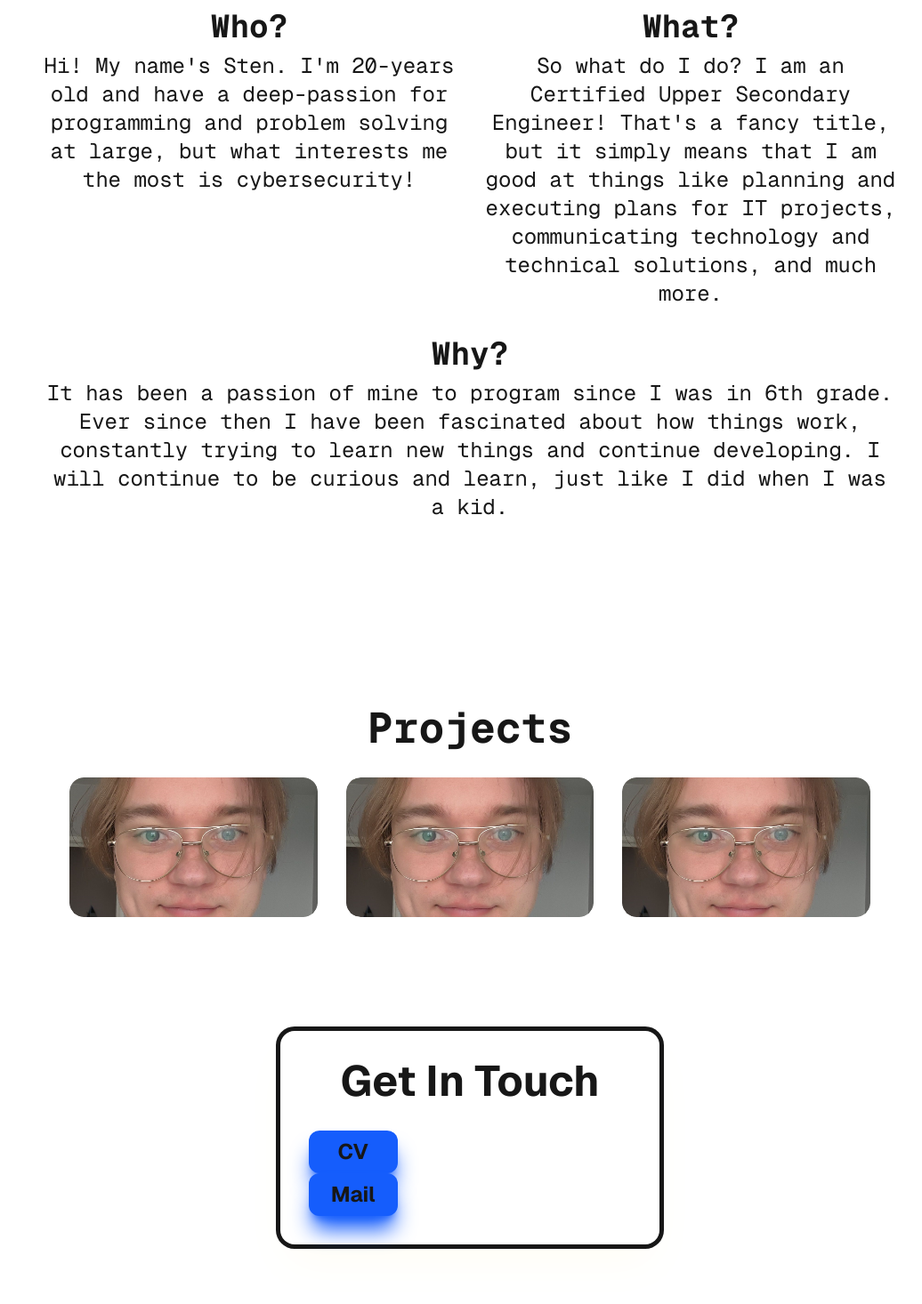
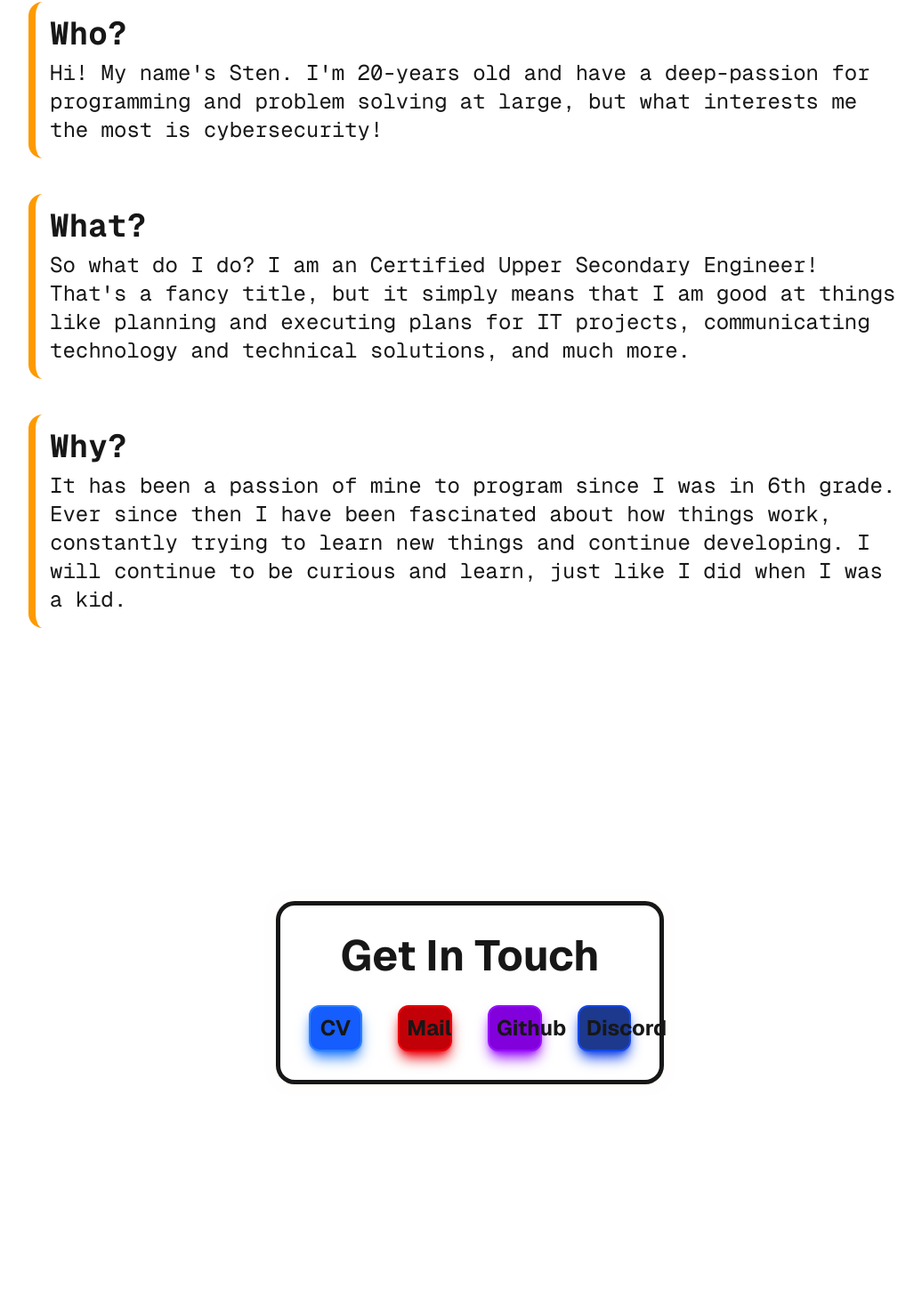
Before and after one commit to stenkaal/PersonalSite, a Next.js app in the folder personal-website/: page / in a window 1280 px wide. Shown: the part 1014-2480 px from the top of the page at 89% size, without its empty margins (112-1148 px from the left). After the commit the page ends 2308 px from the top, so only its background shows below. Built offline with nearby package versions, Linux system fonts and the light colour scheme.

Commit message:
commented gone projects ready for publishing

```diff
--- a/personal-website/src/app/layout.tsx
+++ b/personal-website/src/app/layout.tsx
@@ -1,14 +1,19 @@
 import type { Metadata } from "next";
 import { Geist, Geist_Mono } from "next/font/google";
-import { Inter, Oswald } from "next/font/google";
 import "./globals.css";
+import { gsap } from 'gsap';
+import { ScrollTrigger } from 'gsap/ScrollTrigger';
+import { ScrollSmoother } from 'gsap/ScrollSmoother';
+import { useEffect, useRef } from "react";
+
+if (typeof window !== "undefined") {
+  gsap.registerPlugin(ScrollTrigger, ScrollSmoother);
+}
 
 const geistSans = Geist({
   variable: "--font-geist-sans",
   subsets: ["latin"],
 });
-
-const oswald = Oswald({ variable: "--font-oswald", subsets: ["latin"] });
 
 const geistMono = Geist_Mono({
   variable: "--font-geist-mono",
@@ -31,7 +36,11 @@ export default function RootLayout({
       <body
         className={`${geistSans.variable} ${geistMono.variable} antialiased`}
       >
-        {children}
+        <div id="smooth-wrapper">
+          <div id="smooth-content">
+            {children}
+          </div>
+        </div>
       </body>
     </html>
   );
--- a/personal-website/src/app/page.tsx
+++ b/personal-website/src/app/page.tsx
@@ -1,14 +1,18 @@
-import Image from "next/image"; // Next.js Image-komponenten
+
+import Image from "next/image";
 
 export default function Home() {
+
   return (
     <div className="grid grid-rows-[1fr_auto_auto] items-center justify-items-center min-h-screen gap-16 font-[family-name:var(--font-geist-sans)]">
       <header className="relative w-full row-start-1 min-h-screen overflow-hidden flex items-center justify-center">
         {/*NAVBAR*/}
         <nav className="font-bold text-lg absolute top-0 w-full z-20 pt-10 flex gap-[24px] flex-wrap items-center justify-center px-4">
-          <a>Blog</a>
-          <a>Contact</a>
-          <a></a>
+          <a href="#aboutMe">About</a>
+          <a href="#">Skills</a>
+          <a href="#projects">Projects</a>
+          <a href="#contact">Contact</a>
+          <a href="#">Blog</a>
         </nav>
         {/*NAVBAR*/}
 
@@ -40,37 +44,37 @@ export default function Home() {
       </header>
 
       {/*ABOUT ME SECTION */}
-      <section className="row-start-2 w-full max-w-screen-lg mx-auto py-16 px-4">
-        <h2 className=" font-bold font-[family-name:var(--font-geist-mono)] text-2xl sm:text-3xl md:text-4xl lg:text-5xl text-center mb-8">
+      <section id="aboutMe" className="row-start-2 w-full max-w-screen-lg mx-auto py-16 px-4">
+        <h2 className=" font-bold font-[family-name:var(--font-geist-mono)] text-2xl sm:text-3xl md:text-4xl lg:text-5xl mb-8">
           About Me
         </h2>
-        <div className="grid grid-cols-1 md:grid-cols-2 w-full">
-          <div className=" min-w-[280px] p-4">
-            <h3 className="font-mono font-bold text-xl sm:text-2xl md:text-3xl lg:text-4xl text-center mb-2">
+        <div className="w-full">
+          <div className="border-l-8 min-w-[280px] p-4 my-10 shadow-amber-200 border-amber-500 rounded-2xl">
+            <h3 className="font-mono font-bold text-xl sm:text-2xl md:text-3xl lg:text-4xl mb-2">
               Who?
             </h3>
-            <p className="text-base col-start-1 md:col-start-1 md:col-end-2 font-mono text-md sm:text-lg md:text-xl lg:text-2xl text-center">
-              Hi! My name's Sten. I'm 20-years old and have a deep-passion for
+            <p className="text-base font-mono text-md sm:text-lg md:text-xl lg:text-2xl ">
+              Hi! My name&apos;s Sten. I&apos;m 20-years old and have a deep-passion for
               programming and problem solving at large, but what interests me
               the most is cybersecurity!
             </p>
           </div>
-          <div className="min-w-[280px] p-4">
-            <h3 className="font-mono font-bold text-xl sm:text-2xl md:text-3xl lg:text-4xl text-center mb-2">
+          <div className="border-l-8 min-w-[280px] p-4 my-10 box-shadow-lg shadow-amber-200 border-amber-500 rounded-2xl">
+            <h3 className="font-mono font-bold text-xl sm:text-2xl md:text-3xl lg:text-4xl mb-2">
               What?
             </h3>
-            <p className="text-base font-mono text-md sm:text-lg md:text-xl lg:text-2xl text-center">
+            <p className="text-base font-mono text-md sm:text-lg md:text-xl lg:text-2xl">
               So what do I do? I am an Certified Upper Secondary Engineer!
-              That's a fancy title, but it simply means that I am good at things
+              That&apos;s a fancy title, but it simply means that I am good at things
               like planning and executing plans for IT projects, communicating
               technology and technical solutions, and much more.
             </p>
           </div>
-          <div className="md:col-span-2 min-w-[280px] p-4">
-            <h3 className="font-mono font-bold text-xl sm:text-2xl md:text-3xl lg:text-4xl text-center mb-2">
+          <div className="border-l-8 min-w-[280px] my-10 p-4 shadow-[0_0_-15px] shadow-amber-200 border-amber-500 rounded-2xl">
+            <h3 className="font-mono font-bold text-xl sm:text-2xl md:text-3xl lg:text-4xl mb-2">
               Why?
             </h3>
-            <p className="text-base font-mono text-md sm:text-lg md:text-xl lg:text-2xl text-center">
+            <p className="text-base font-mono text-md sm:text-lg md:text-xl lg:text-2xl">
               It has been a passion of mine to program since I was in 6th grade.
               Ever since then I have been fascinated about how things work,
               constantly trying to learn new things and continue developing. I
@@ -82,8 +86,8 @@ export default function Home() {
       </section>
       {/*ABOUT ME SECTION END*/}
 
-      {/*PROJECTS SECTION*/}
-      <section className=" row-start-3 w-full max-w-screen-lg mx-auto py-16 px-4">
+      {/*PROJECTS SECTION
+      <section id="projects" className=" row-start-3 w-full max-w-screen-lg mx-auto py-16 px-4">
         <h2 className="font-mono font-bold text-2xl sm:text-3xl md:text-4xl lg:text-5xl text-center mb-8">
           Projects
         </h2>
@@ -117,47 +121,30 @@ export default function Home() {
           </div>
         </div>
       </section>
-      {/*PROJECTS SECTION END*/}
+      PROJECTS SECTION END*/}
 
       {/*CONTACT SECTION*/}
-      <section className="p-8 w-1/3 shadow-2xl/60 rounded-2xl ring-5 shadow-amber-50">
+      <footer id="contact" className="p-8 w-1/3 shadow-[0_0_15px] rounded-2xl ring-5 shadow-amber-50 m-20 mx-auto row-start-4">
         <h2 className="font-bold font-sans text-2xl sm:text-3xl md:text-4xl lg:text-5xl text-center mb-8">
           Get In Touch
         </h2>
-        <div className="text-base grid-cols-1 font-bold font-sans text-md sm:text-lg md:text-xl lg:text-2xl text-center">
+        <div className=" gap-10 text-base justify-around grid grid-cols-4 font-bold font-sans text-md sm:text-lg md:text-xl lg:text-2xl text-center">
           {" "}
-          <p className="grid-start-1 p-2 w-[100px] rounded-xl shadow-xl/100 shadow-blue-600 bg-blue-600">
+          <a href="" className=" p-2 rounded-xl shadow-lg shadow-blue-500 bg-blue-600 border-blue-500 border-2 transition duration-500 ease-in-out transform hover:-translate-y-1 hover:scale-110">
             CV
-          </p>
-          <p className="grid-start-2 p-2 w-[100px] rounded-xl shadow-xl/100 shadow-blue-600 bg-blue-600">
+          </a>
+          <a href="mailto:mail@stenkaal.com" className=" p-2 rounded-xl shadow-lg shadow-red-600 bg-red-700 border-red-600 border-2 transition duration-500 ease-in-out transform hover:-translate-y-1 hover:scale-110">
             Mail
-          </p>
-        </div>
-      </section>
-      {/*CONTACT SECTION END*/}
-
-      {/*FOOTER*/}
-      <footer className="flex gap-[24px] flex-wrap items-center justify-center">
-        <a
-          href="https://github.com/stenkaal"
-          className="transition duration-500 ease-in-out transform hover:-translate-y-1 hover:scale-110"
-        >
+          </a>
+                    <a href="https://github.com/stenkaal" className=" p-2 rounded-xl shadow-lg shadow-purple-600 bg-purple-700 border-purple-600 border-2 transition duration-500 ease-in-out transform hover:-translate-y-1 hover:scale-110">
             Github
           </a>
-        <a
-          href="https://discordapp.com/users/409400613441634305"
-          className="transition duration-500 ease-in-out transform hover:-translate-y-1 hover:scale-110"
-        >
+                    <a href="https://discordapp.com/users/409400613441634305" className=" p-2 rounded-xl shadow-lg shadow-blue-700 bg-blue-900 border-blue-700 border-2 transition duration-500 ease-in-out transform hover:-translate-y-1 hover:scale-110">
             Discord
           </a>
-        <a
-          href="mailto:mail@stenkaal.com"
-          className="transition duration-500 ease-in-out transform hover:-translate-y-1 hover:scale-110"
-        >
-          Mail
-        </a>
+        </div>
       </footer>
-      {/*FOOTER END*/}
+      {/*CONTACT SECTION END*/}
     </div>
   );
 }
```
Lines whose indentation alone changed are shown as unchanged.
